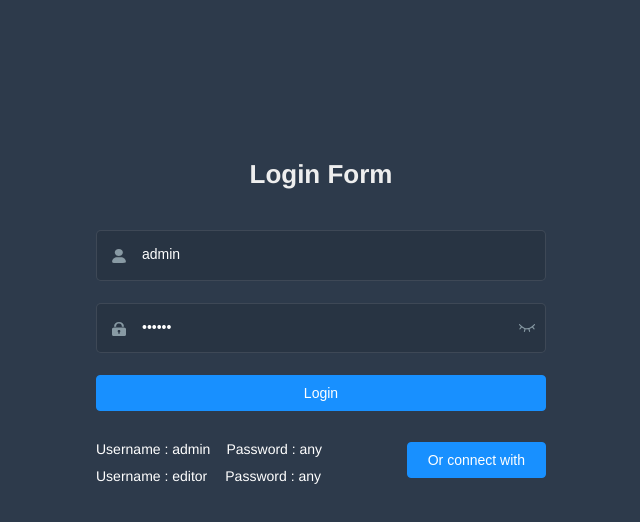
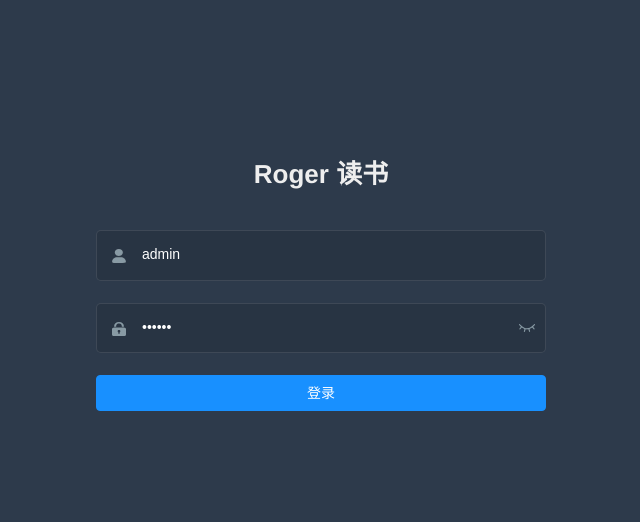
Before and after one commit to RenZhanFeng/admin-dev, a Vue app in the folder admin-vue-dev/: page /#/login in a window 1280 px wide. Shown: the top 522 px of the page, without its empty margins (319-959 px from the left). Built offline with nearby package versions, Linux system fonts and the light colour scheme.

Commit message:
'删减一些无用代码'

```diff
--- a/admin-vue-dev/src/router/index.js
+++ b/admin-vue-dev/src/router/index.js
@@ -7,34 +7,6 @@ Vue.use(Router)
 import Layout from '@/layout'
 
 /* Router Modules */
-
-
-/**
- * Note: sub-menu only appear when route children.length >= 1
- * Detail see: https://panjiachen.github.io/vue-element-admin-site/guide/essentials/router-and-nav.html
- *
- * hidden: true                   if set true, item will not show in the sidebar(default is false)
- * alwaysShow: true               if set true, will always show the root menu
- *                                if not set alwaysShow, when item has more than one children route,
- *                                it will becomes nested mode, otherwise not show the root menu
- * redirect: noRedirect           if set noRedirect will no redirect in the breadcrumb
- * name:'router-name'             the name is used by <keep-alive> (must set!!!)
- * meta : {
-    roles: ['admin','editor']    control the page roles (you can set multiple roles)
-    title: 'title'               the name show in sidebar and breadcrumb (recommend set)
-    icon: 'svg-name'             the icon show in the sidebar
-    noCache: true                if set true, the page will no be cached(default is false)
-    affix: true                  if set true, the tag will affix in the tags-view
-    breadcrumb: false            if set false, the item will hidden in breadcrumb(default is true)
-    activeMenu: '/example/list'  if set path, the sidebar will highlight the path you set
-  }
- */
-
-/**
- * constantRoutes
- * a base page that does not have permission requirements
- * all roles can be accessed
- */
 export const constantRoutes = [
   {
     path: '/redirect',
@@ -88,8 +60,30 @@ export const constantRoutes = [
  * the routes that need to be dynamically loaded based on user roles
  */
 export const asyncRoutes = [
+  {
+    path: '/book',
+    component: Layout,
+    redirect: '/book/create',
+    meta: { title: '管理图书', icon: 'edit', roles: ['admin', 'editor'] },
+    children: [
+      {
+        path: '/book/create',
+        component: () => import('@/views/book/create'),
+        meta: { title: '添加图书', icon: 'edit', roles: ['admin'] }
+      },
+      {
+        path: '/book/create',
+        component: () => import('@/views/book/create'),
+        meta: { title: '编辑图书', icon: 'edit', roles: ['editor'] }
+      }
+    ]
+  },
   // 404 page must be placed at the end !!!
-  { path: '*', redirect: '/404', hidden: true }
+  {
+    path: '*',
+    redirect: '/404',
+    hidden: true
+  }
 ]
 
 const createRouter = () => new Router({
--- a/admin-vue-dev/src/settings.js
+++ b/admin-vue-dev/src/settings.js
@@ -1,5 +1,5 @@
 module.exports = {
-  title: '小木读书',
+  title: 'Roger读书',
 
   /**
    * @type {boolean} true | false
--- /dev/null
+++ b/admin-vue-dev/src/views/book/create.vue
@@ -0,0 +1,13 @@
+<template>
+  <div>123456789</div>
+</template>
+
+<script>
+export default {
+
+}
+</script>
+
+<style scoped>
+
+</style>
--- a/admin-vue-dev/src/views/login/components/SocialSignin.vue
+++ /dev/null
@@ -1,72 +0,0 @@
-<template>
-  <div class="social-signup-container">
-    <div class="sign-btn" @click="wechatHandleClick('wechat')">
-      <span class="wx-svg-container"><svg-icon icon-class="wechat" class="icon" /></span>
-      WeChat
-    </div>
-    <div class="sign-btn" @click="tencentHandleClick('tencent')">
-      <span class="qq-svg-container"><svg-icon icon-class="qq" class="icon" /></span>
-      QQ
-    </div>
-  </div>
-</template>
-
-<script>
-// import openWindow from '@/utils/open-window'
-
-export default {
-  name: 'SocialSignin',
-  methods: {
-    wechatHandleClick(thirdpart) {
-      alert('ok')
-      // this.$store.commit('SET_AUTH_TYPE', thirdpart)
-      // const appid = 'xxxxx'
-      // const redirect_uri = encodeURIComponent('xxx/redirect?redirect=' + window.location.origin + '/auth-redirect')
-      // const url = 'https://open.weixin.qq.com/connect/qrconnect?appid=' + appid + '&redirect_uri=' + redirect_uri + '&response_type=code&scope=snsapi_login#wechat_redirect'
-      // openWindow(url, thirdpart, 540, 540)
-    },
-    tencentHandleClick(thirdpart) {
-      alert('ok')
-      // this.$store.commit('SET_AUTH_TYPE', thirdpart)
-      // const client_id = 'xxxxx'
-      // const redirect_uri = encodeURIComponent('xxx/redirect?redirect=' + window.location.origin + '/auth-redirect')
-      // const url = 'https://graph.qq.com/oauth2.0/authorize?response_type=code&client_id=' + client_id + '&redirect_uri=' + redirect_uri
-      // openWindow(url, thirdpart, 540, 540)
-    }
-  }
-}
-</script>
-
-<style lang="scss" scoped>
-  .social-signup-container {
-    margin: 20px 0;
-    .sign-btn {
-      display: inline-block;
-      cursor: pointer;
-    }
-    .icon {
-      color: #fff;
-      font-size: 24px;
-      margin-top: 8px;
-    }
-    .wx-svg-container,
-    .qq-svg-container {
-      display: inline-block;
-      width: 40px;
-      height: 40px;
-      line-height: 40px;
-      text-align: center;
-      padding-top: 1px;
-      border-radius: 4px;
-      margin-bottom: 20px;
-      margin-right: 5px;
-    }
-    .wx-svg-container {
-      background-color: #24da70;
-    }
-    .qq-svg-container {
-      background-color: #6BA2D6;
-      margin-left: 50px;
-    }
-  }
-</style>
--- a/admin-vue-dev/src/views/login/index.vue
+++ b/admin-vue-dev/src/views/login/index.vue
@@ -1,9 +1,15 @@
 <template>
   <div class="login-container">
-    <el-form ref="loginForm" :model="loginForm" :rules="loginRules" class="login-form" autocomplete="on" label-position="left">
-
+    <el-form
+      ref="loginForm"
+      :model="loginForm"
+      :rules="loginRules"
+      class="login-form"
+      autocomplete="on"
+      label-position="left"
+    >
       <div class="title-container">
-        <h3 class="title">Login Form</h3>
+        <h3 class="title">Roger 读书</h3>
       </div>
 
       <el-form-item prop="username">
@@ -13,7 +19,7 @@
         <el-input
           ref="username"
           v-model="loginForm.username"
-          placeholder="Username"
+          placeholder="用户名"
           name="username"
           type="text"
           tabindex="1"
@@ -31,7 +37,7 @@
             ref="password"
             v-model="loginForm.password"
             :type="passwordType"
-            placeholder="Password"
+            placeholder="密码"
             name="password"
             tabindex="2"
             autocomplete="on"
@@ -45,52 +51,32 @@
         </el-form-item>
       </el-tooltip>
 
-      <el-button :loading="loading" type="primary" style="width:100%;margin-bottom:30px;" @click.native.prevent="handleLogin">Login</el-button>
-
-      <div style="position:relative">
-        <div class="tips">
-          <span>Username : admin</span>
-          <span>Password : any</span>
-        </div>
-        <div class="tips">
-          <span style="margin-right:18px;">Username : editor</span>
-          <span>Password : any</span>
-        </div>
-
-        <el-button class="thirdparty-button" type="primary" @click="showDialog=true">
-          Or connect with
-        </el-button>
-      </div>
+      <el-button
+        :loading="loading"
+        type="primary"
+        style="width:100%;margin-bottom:30px;"
+        @click.native.prevent="handleLogin"
+      >登录</el-button>
     </el-form>
-
-    <el-dialog title="Or connect with" :visible.sync="showDialog">
-      Can not be simulated on local, so please combine you own business simulation! ! !
-      <br>
-      <br>
-      <br>
-      <social-sign />
-    </el-dialog>
   </div>
 </template>
 
 <script>
 import { validUsername } from '@/utils/validate'
-import SocialSign from './components/SocialSignin'
 
 export default {
   name: 'Login',
-  components: { SocialSign },
   data() {
     const validateUsername = (rule, value, callback) => {
       if (!validUsername(value)) {
-        callback(new Error('Please enter the correct user name'))
+        callback(new Error('请输入正确的用户名'))
       } else {
         callback()
       }
     }
     const validatePassword = (rule, value, callback) => {
       if (value.length < 6) {
-        callback(new Error('The password can not be less than 6 digits'))
+        callback(new Error('密码不能少于6位'))
       } else {
         callback()
       }
@@ -101,8 +87,12 @@ export default {
         password: '111111'
       },
       loginRules: {
-        username: [{ required: true, trigger: 'blur', validator: validateUsername }],
-        password: [{ required: true, trigger: 'blur', validator: validatePassword }]
+        username: [
+          { required: true, trigger: 'blur', validator: validateUsername }
+        ],
+        password: [
+          { required: true, trigger: 'blur', validator: validatePassword }
+        ]
       },
       passwordType: 'password',
       capsTooltip: false,
@@ -124,9 +114,7 @@ export default {
       immediate: true
     }
   },
-  created() {
-    // window.addEventListener('storage', this.afterQRScan)
-  },
+
   mounted() {
     if (this.loginForm.username === '') {
       this.$refs.username.focus()
@@ -134,13 +122,11 @@ export default {
       this.$refs.password.focus()
     }
   },
-  destroyed() {
-    // window.removeEventListener('storage', this.afterQRScan)
-  },
+
   methods: {
     checkCapslock(e) {
       const { key } = e
-      this.capsTooltip = key && key.length === 1 && (key >= 'A' && key <= 'Z')
+      this.capsTooltip = key && key.length === 1 && key >= 'A' && key <= 'Z'
     },
     showPwd() {
       if (this.passwordType === 'password') {
@@ -156,9 +142,13 @@ export default {
       this.$refs.loginForm.validate(valid => {
         if (valid) {
           this.loading = true
-          this.$store.dispatch('user/login', this.loginForm)
+          this.$store
+            .dispatch('user/login', this.loginForm)
             .then(() => {
-              this.$router.push({ path: this.redirect || '/', query: this.otherQuery })
+              this.$router.push({
+                path: this.redirect || '/',
+                query: this.otherQuery
+              })
               this.loading = false
             })
             .catch(() => {
@@ -178,24 +168,6 @@ export default {
         return acc
       }, {})
     }
-    // afterQRScan() {
-    //   if (e.key === 'x-admin-oauth-code') {
-    //     const code = getQueryObject(e.newValue)
-    //     const codeMap = {
-    //       wechat: 'code',
-    //       tencent: 'code'
-    //     }
-    //     const type = codeMap[this.auth_type]
-    //     const codeName = code[type]
-    //     if (codeName) {
-    //       this.$store.dispatch('LoginByThirdparty', codeName).then(() => {
-    //         this.$router.push({ path: this.redirect || '/' })
-    //       })
-    //     } else {
-    //       alert('第三方登录失败')
-    //     }
-    //   }
-    // }
   }
 }
 </script>
@@ -204,8 +176,8 @@ export default {
 /* 修复input 背景不协调 和光标变色 */
 /* Detail see https://github.com/PanJiaChen/vue-element-admin/pull/927 */
 
-$bg:#283443;
-$light_gray:#fff;
+$bg: #283443;
+$light_gray: #fff;
 $cursor: #fff;
 
 @supports (-webkit-mask: none) and (not (cater-color: $cursor)) {
@@ -248,9 +220,9 @@ $cursor: #fff;
 </style>
 
 <style lang="scss" scoped>
-$bg:#2d3a4b;
-$dark_gray:#889aa4;
-$light_gray:#eee;
+$bg: #2d3a4b;
+$dark_gray: #889aa4;
+$light_gray: #eee;
 
 .login-container {
   min-height: 100%;
```
